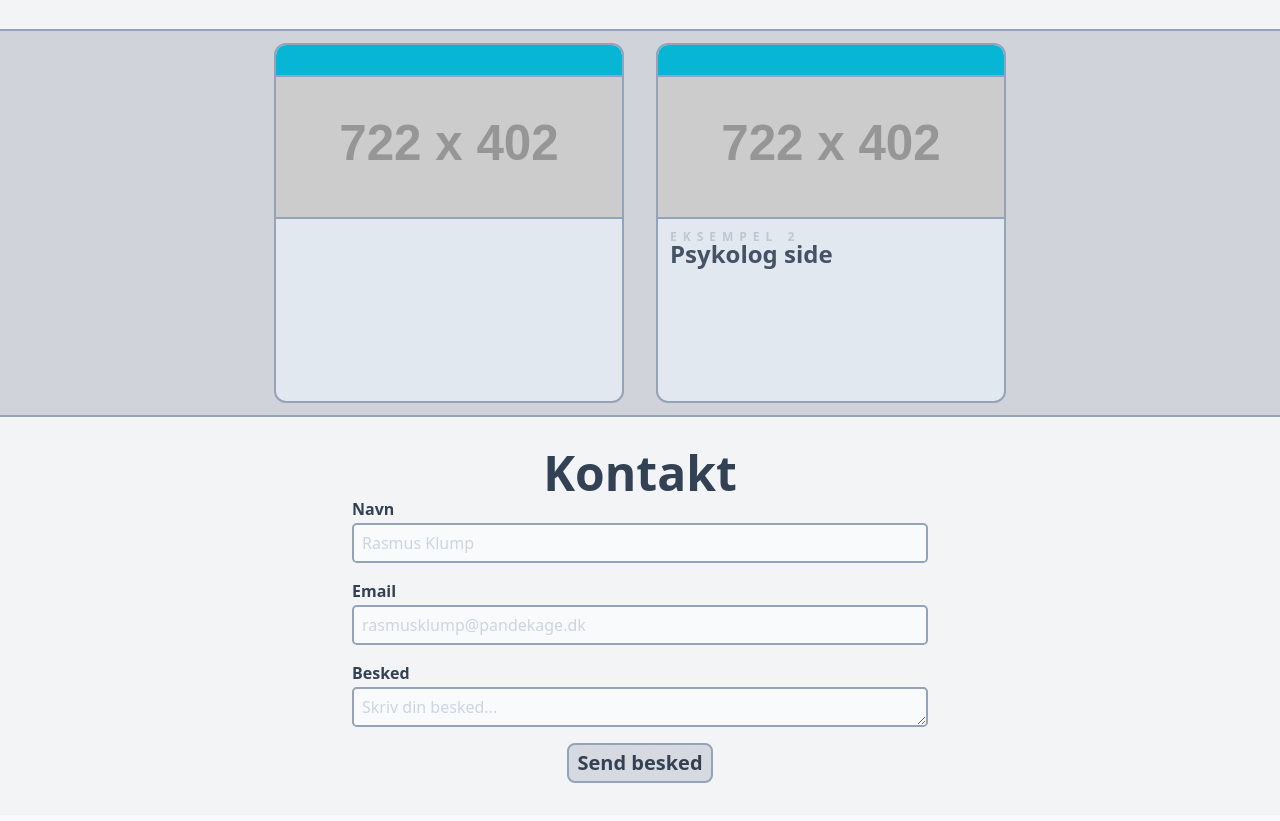
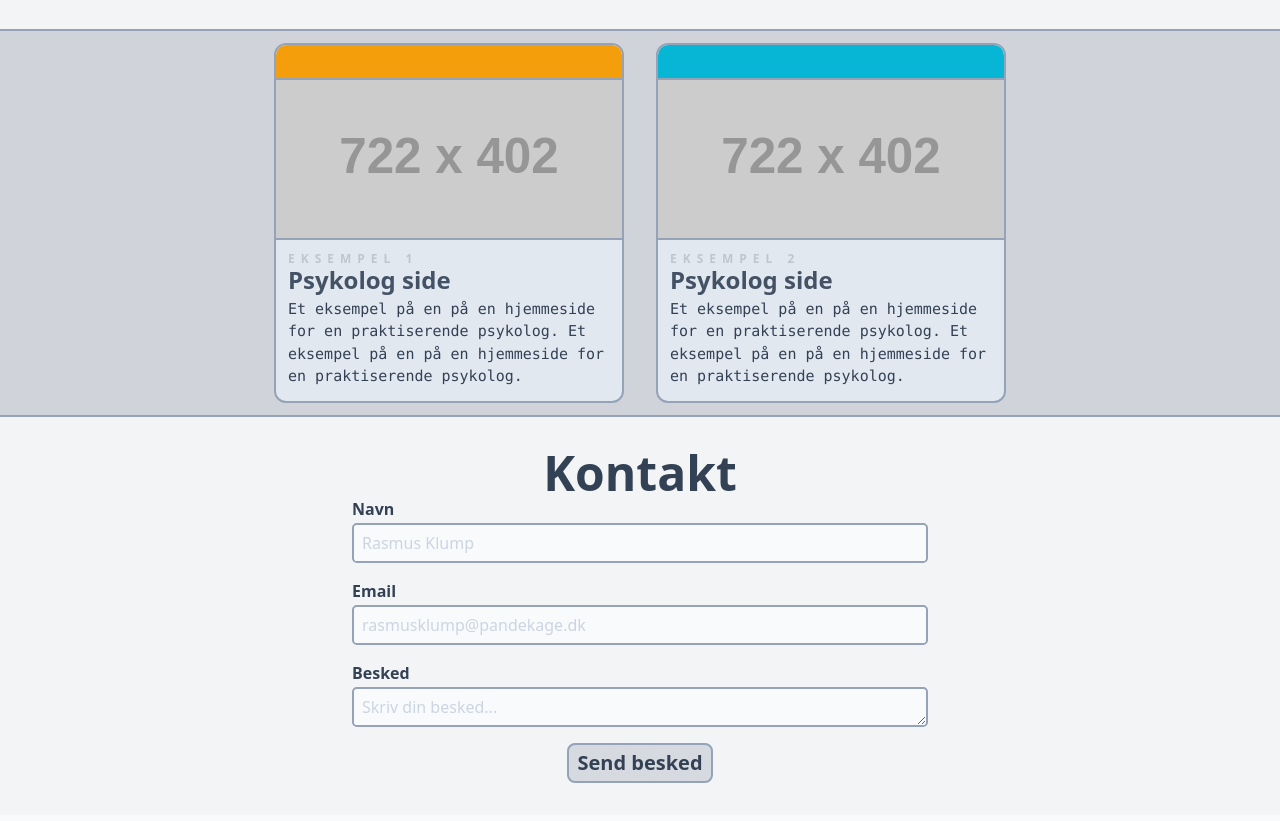
Before and after one commit to kasperzvn/oldKHM, a website: page main/index.html in a window 1280 px wide. Shown: the part 1281-2102 px from the top of the page. Drawn offline with nearby package versions, Linux system fonts and the light colour scheme; placeholder pictures from the web are drawn by us; a web font is replaced by a local one.

Commit message:
Working on cards

```diff
--- a/main/index.html
+++ b/main/index.html
@@ -173,33 +173,36 @@
         <!-- EKSEMPELSIDER -->
         <div class="w-screen relative dark:bg-opacity-60 bg-opacity-40 dark:bg-slate-800 bg-gray-400 dark:border-slate-600 border-slate-400 border-y-2 py-3 cursor-default text-slate-700 dark:text-slate-300 flex flex-col md:flex-row place-content-center space-y-4 md:space-y-0 md:space-x-8">
 
-          <div class="w-full min-w-[300px] max-w-[350px] bg-slate-200 dark:bg-slate-700 border-slate-400 dark:border-slate-500  h-[22.5rem] rounded-xl border-2 z-10 relative mx-auto md:mx-0">
 
-            <div class="bg-cyan-500 border-slate-400 dark:border-slate-500 w-full h-8 rounded-t-[0.65rem] border-b-2 flex items-center space-x-1.5 z-20">
+          <div class="group hover:scale-[1.01] ease-out duration-200 w-full min-w-[300px] max-w-[350px] bg-slate-200 dark:bg-slate-700 border-slate-400 dark:border-slate-500 h-[22.5rem] rounded-xl border-2 z-10 relative mx-auto md:mx-0">
+
+            <div class="bg-amber-500 border-slate-400 dark:border-slate-500 w-full h-[10%] rounded-t-[0.65rem] border-b-2 flex items-center space-x-1.5 z-20">
               <!-- <div class="rounded-full h-5 w-5 bg-amber-400 border-2.5 border-amber-600 ml-2 z-20"></div>
               <div class="rounded-full h-5 w-5 bg-amber-400 border-2.5 border-amber-600 z-20"></div>
               <div class="rounded-full h-5 w-5 bg-amber-400 border-2.5 border-amber-600 z-20"></div> -->
             </div>
-            <img class="h-2/5 w-full object-cover object-center z-20 border-slate-400 dark:border-slate-500 border-b-2" src="https://dummyimage.com/722x402" alt="blog">
+            <img class="h-[45%] w-full object-cover object-center z-20 border-slate-400 dark:border-slate-500 border-b-2" src="https://dummyimage.com/722x402" alt="blog">
+            <div class="w-full h-[45%] px-3 content-center">
+              <p class="w-full mb-1 tracking-[0.5em] font-bold h-[13px] text-xs text-slate-700/20 flex items-center group-hover:text-slate-700/40 ease-out duration-200 whenimagetouch">EKSEMPEL 1</p>
+              <p class="w-full font-anek font-bold text-2xl h-5 flex items-center text-slate-700/90  group-hover:text-slate-700 group-hover:scale-[1.035] underline decoration-amber-400/0 group-hover:decoration-cyan-400 origin-left ease-out duration-200">Psykolog side</p>
+              <p class="w-full text-[15px] font-mono flex items-center mt-2">Et eksempel på en på en hjemmeside for en praktiserende psykolog. Et eksempel på en på en hjemmeside for en praktiserende psykolog.</p>
+            </div>
+          </div>
 
 
-          </div>
+          <div class="group hover:scale-[1.01] ease-out duration-200 w-full min-w-[300px] max-w-[350px] bg-slate-200 dark:bg-slate-700 border-slate-400 dark:border-slate-500  h-[22.5rem] rounded-xl border-2 z-10 relative mx-auto md:mx-0">
 
-          <div class="w-full min-w-[300px] max-w-[350px] bg-slate-200 dark:bg-slate-700 border-slate-400 dark:border-slate-500  h-[22.5rem] rounded-xl border-2 z-10 relative mx-auto md:mx-0">
-
-            <div class="bg-cyan-500 border-slate-400 dark:border-slate-500 w-full h-8 rounded-t-[0.65rem] border-b-2 flex items-center space-x-1.5 z-20">
+            <div class="bg-cyan-500 border-slate-400 dark:border-slate-500 w-full h-[10%] rounded-t-[0.65rem] border-b-2 flex items-center space-x-1.5 z-20">
               <!-- <div class="rounded-full h-5 w-5 bg-amber-400 border-2.5 border-amber-600 ml-2 z-20"></div>
               <div class="rounded-full h-5 w-5 bg-amber-400 border-2.5 border-amber-600 z-20"></div>
               <div class="rounded-full h-5 w-5 bg-amber-400 border-2.5 border-amber-600 z-20"></div> -->
             </div>
-            <img class="h-2/5 w-full object-cover object-center z-20 border-slate-400 dark:border-slate-500 border-b-2" src="https://dummyimage.com/722x402" alt="blog">
-            <div class="p-3">
-              <div class="">
-                <p class="tracking-[0.5em] font-bold h-[13px] text-xs text-slate-700/20 flex items-center group-hover/img:text-slate-700/40 ease-out duration-200 whenimagetouch">EKSEMPEL 2</p>
-                <p class="font-anek font-bold text-2xl h-5 flex items-center text-slate-700/90  group-hover/img:text-slate-700 group-hover/img:scale-[1.025] origin-left ease-out duration-200">Psykolog side</p>
-              </div>
+            <img class="h-[45%] w-full object-cover object-center z-20 border-slate-400 dark:border-slate-500 border-b-2" src="https://dummyimage.com/722x402" alt="blog">
+            <div class="w-full h-[45%] px-3 content-center">
+              <p class="w-full mb-1 tracking-[0.5em] font-bold h-[13px] text-xs text-slate-700/20 flex items-center group-hover:text-slate-700/40 ease-out duration-200 whenimagetouch">EKSEMPEL 2</p>
+              <p class="w-full font-anek font-bold text-2xl h-5 flex items-center text-slate-700/90  group-hover:text-slate-700 group-hover:scale-[1.035] underline decoration-amber-400/0 group-hover:decoration-amber-400 origin-left ease-out duration-200">Psykolog side</p>
+              <p class="w-full text-[15px] font-mono flex items-center mt-2">Et eksempel på en på en hjemmeside for en praktiserende psykolog. Et eksempel på en på en hjemmeside for en praktiserende psykolog.</p>
             </div>
-
           </div>
 
         </div>
```
Also changed, not shown: src/output.css.
